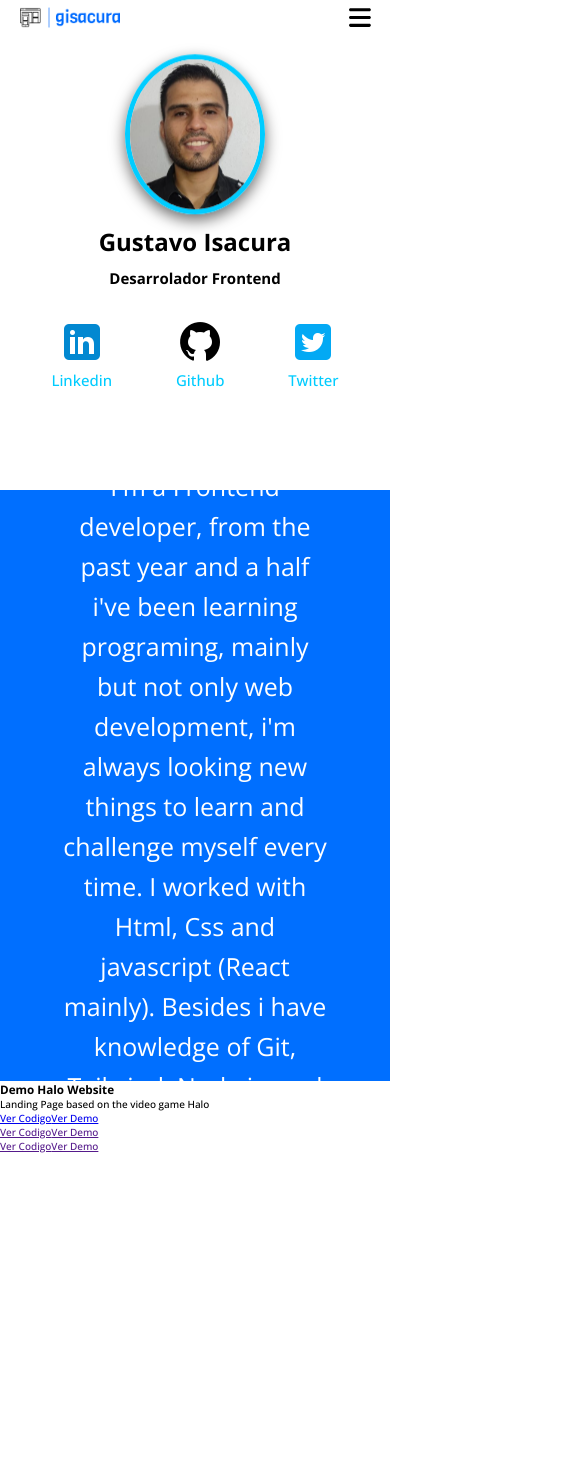
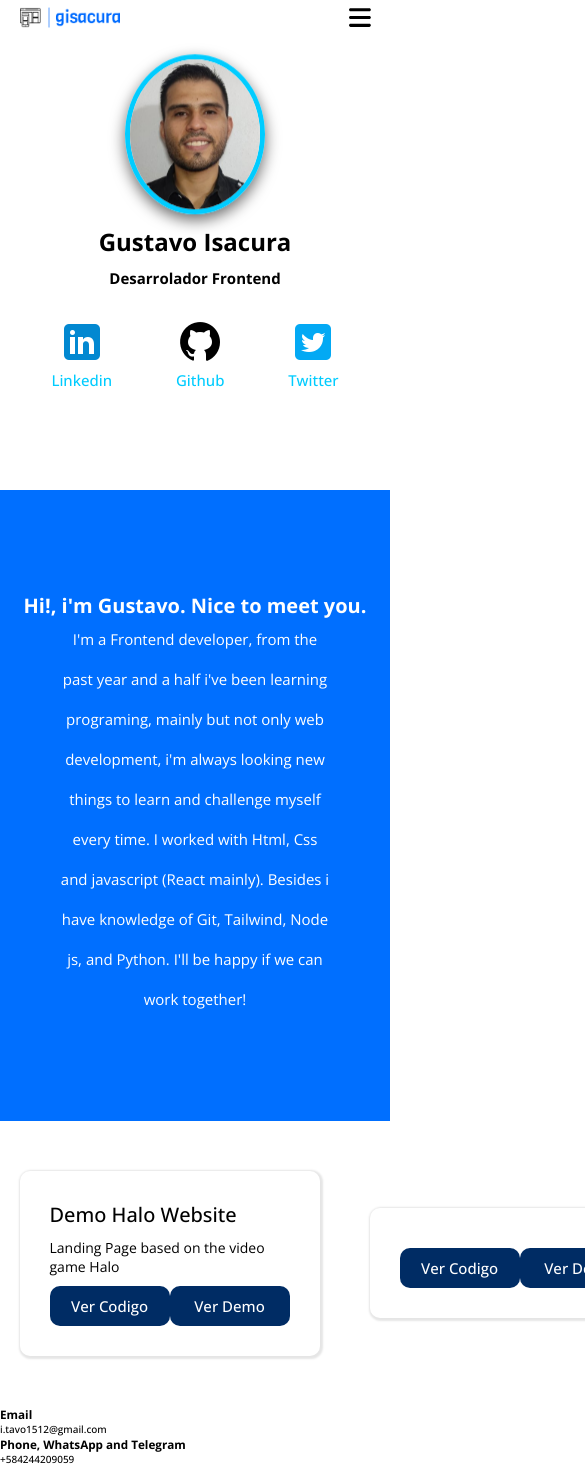
Before and after one commit to GIsacura/gisacura-website, a React (Vite) app: page / in a window 390 px wide. Shown: the top 1466 px of the page, 585 px wide, since content can reach past the window. Before the commit the page ends 1186 px from the top, so only its background shows below. Built offline with nearby package versions, Linux system fonts and the light colour scheme.

Commit message:
Agregando responsive a la seccion about me

```diff
--- a/src/Pages/Home.jsx
+++ b/src/Pages/Home.jsx
@@ -46,7 +46,7 @@ const Home = () => {
       </section>
 
       <section className='projects' id='projects'>
-        <div>
+        <div className='projects__container'>
           <div className='projects__card'>
             <h3>Demo Halo Website</h3>
             <p>
@@ -75,6 +75,18 @@ const Home = () => {
           </div>
         </div>
       </section>
+
+      <section className='contact'>
+        <div>
+          <h3>Email</h3>
+          <p>i.tavo1512@gmail.com</p>
+        </div>
+
+        <div>
+          <h3>Phone, WhatsApp and Telegram</h3>
+          <p>+584244209059</p>
+        </div>
+      </section>
     </div>
   );
 };
--- a/src/styles/Home.css
+++ b/src/styles/Home.css
@@ -84,10 +84,11 @@
   flex-direction: column;
   justify-content: center;
   align-items: center;
-  height: 70vh;
+  min-height: 70vh;
   width: 100%;
   background-color: #006FFF;
-  color: white
+  color: white;
+  padding: 20px 0;
 }
 
 .about-me h2{
@@ -104,17 +105,82 @@
   height: auto;
 }
 
+/* Projects */
+.projects{
+  width: 100%;
+  margin: 50px 0;
+}
+
+.projects .projects__container{
+  width: 90%;
+  display: grid;
+  margin: 0 auto;
+  grid-template-columns: 1fr 1fr 1fr;
+  align-items: center;
+  gap: 50px;
+}
+
+.projects__card{
+  width: 1fr;
+  height: auto;
+  padding: 30px;
+  border-radius: 10px;
+  box-shadow: 1px 1px 2px 2px rgba(0,0,0,0.1);
+  border-width: 1px;
+}
+
+.projects__card h3{
+  font-size: 2rem;
+  margin-bottom: 10px;
+  font-weight: 500;
+}
+
+.projects__card p{
+  font-size: 1.4rem;
+  margin-bottom: 10px;
+  font-weight: 300;
+}
+
+.projects__card--buttons{
+  display: flex;
+  justify-content: space-around;
+}
+
+.projects__card--buttons a{
+  width: 100px;
+  font-size: 1.5rem;
+  border-radius: 10px;
+  background-color: rgba(0, 44, 100);
+  text-decoration: none;
+  text-align: center;
+  color: white;
+  padding: 10px;
+}
+
+.projects__card--buttons a:hover{
+  background-color: rgba(0, 44, 100, 0.8);
+}
+
 @media screen and (max-width: 1024px){
   .main__photo img{
     width: 250px;
     height: 300px;
   }
 
-  main__information h1{
+  .main__information h1{
     font-size: 4rem;
   }
 
   .main__information h3{
+    font-size: 2rem;
+  }
+
+  .about-me h2{
+    font-size: 2.5rem;
+    text-align: center;
+  }
+
+  .about-me p{
     font-size: 2rem;
   }
 }
@@ -165,4 +231,12 @@
   .main__information--social-media a .twitter-icon {
     font-size: 4rem;
   }
+
+  .about-me h2{
+    font-size: 2rem;
+  }
+
+  .about-me p{
+    font-size: 1.5rem;
+  }
 }
```
